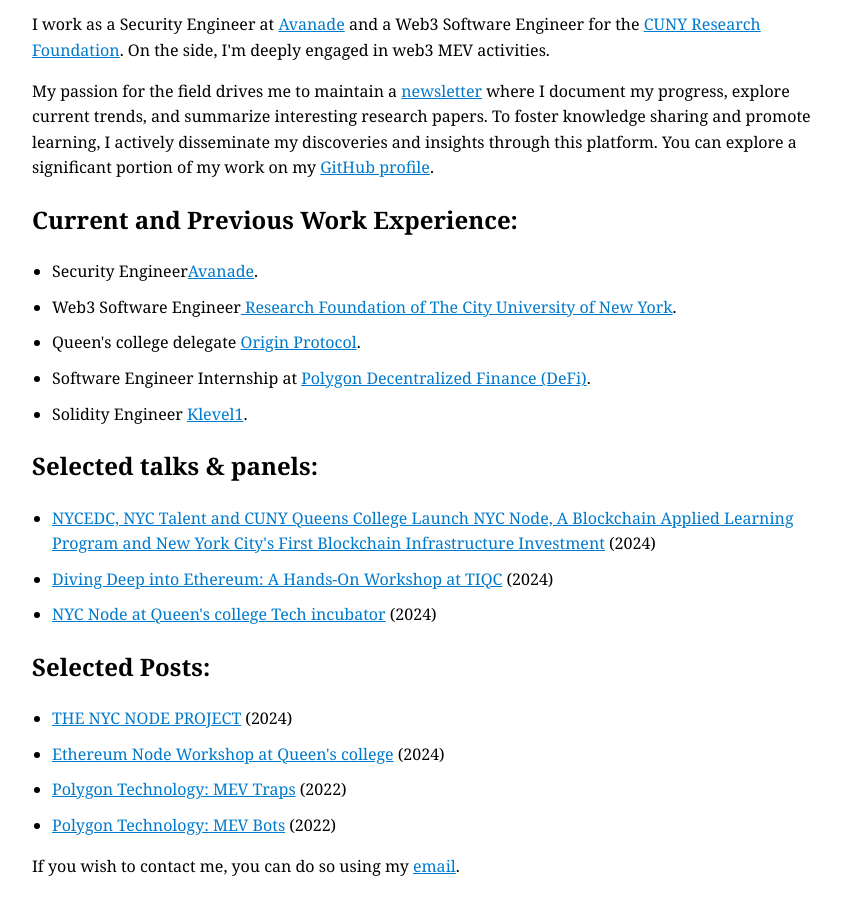
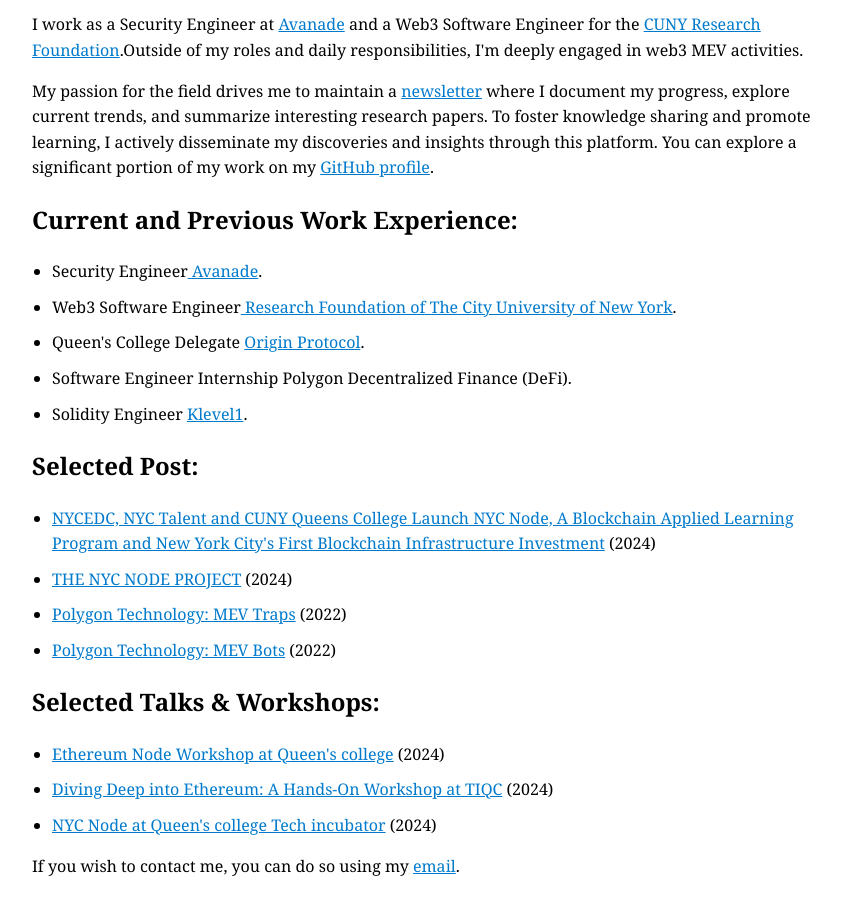
Before and after one commit to BaldwinCepeda/Baldwincepeda.github.io, a plain HTML site: page index.html in a window 1280 px wide. Shown: the part 139-1053 px from the top of the page, without its empty margins (208-1049 px from the left). Drawn offline with Linux system fonts and the light colour scheme.

Commit message:
New updates + testing

```diff
--- a/index.html
+++ b/index.html
@@ -20,10 +20,11 @@
       </div>
       <p>
         I work as a Security Engineer at
-        <a href="https://www.avanade.com/en-us">Avanade</a> and a Web3 Software
+        <a href="https://www.avanade.com/en-us"> Avanade</a> and a Web3 Software
         Engineer for the
         <a href="https://www.rfcuny.org/RFWebsite/">CUNY Research Foundation</a
-        >. On the side, I'm deeply engaged in web3 MEV activities.
+        >.Outside of my roles and daily responsibilities, I'm deeply engaged in
+        web3 MEV activities.
       </p>
       <p>
         My passion for the field drives me to maintain a
@@ -38,7 +39,7 @@
       <h2>Current and Previous Work Experience:</h2>
       <ul>
         <li>
-          Security Engineer<a href="https://www.avanade.com/en-us">Avanade</a>.
+          Security Engineer<a href="https://www.avanade.com/en-us"> Avanade</a>.
         </li>
         <li>
           Web3 Software Engineer<a href="https://www.rfcuny.org/RFWebsite/">
@@ -46,18 +47,18 @@
           >.
         </li>
         <li>
-          Queen's college delegate
+          Queen's College Delegate
           <a href="https://www.originprotocol.com">Origin Protocol</a>.
         </li>
         <li>
-          Software Engineer Internship at
-          <a href="https://polygon.technology"
-            >Polygon Decentralized Finance (DeFi)</a
+          Software Engineer Internship
+          <a href="https://polygon.technology"></a>
+            Polygon Decentralized Finance (DeFi)</a
           >.
         </li>
         <li>Solidity Engineer <a href="https://www.klevel.one">Klevel1</a>.</li>
       </ul>
-      <h2>Selected talks & panels:</h2>
+      <h2>Selected Post:</h2>
       <ul>
         <li>
           <a
@@ -65,6 +66,32 @@
             >NYCEDC, NYC Talent and CUNY Queens College Launch NYC Node, A
             Blockchain Applied Learning Program and New York City's First
             Blockchain Infrastructure Investment</a
+          >
+          (2024)
+        </li>
+        <li><a href="https://nycnode.org">THE NYC NODE PROJECT</a> (2024)</li>
+
+
+        <li>
+          <a
+            href="https://polygondefi.substack.com/p/mev-traps?utm_source=profile&utm_medium=reader2"
+            >Polygon Technology: MEV Traps</a
+          >
+          (2022)
+        </li>
+        <li>
+          <a
+            href="https://polygondefi.substack.com/p/mev-bots?utm_source=profile&utm_medium=reader2"
+            >Polygon Technology: MEV Bots</a
+          >
+          (2022)
+        </li>
+      </ul>
+      <h2>Selected Talks & Workshops:</h2>
+      <ul>
+        <li>
+          <a href="https://lab.techincubatorqc.com/projects/"
+            >Ethereum Node Workshop at Queen's college</a
           >
           (2024)
         </li>
@@ -82,30 +109,6 @@
           (2024)
         </li>
       </ul>
-      <h2>Selected Posts:</h2>
-      <ul>
-        <li><a href="https://nycnode.org">THE NYC NODE PROJECT</a> (2024)</li>
-        <li>
-          <a href="https://lab.techincubatorqc.com/projects/"
-            >Ethereum Node Workshop at Queen's college</a
-          >
-          (2024)
-        </li>
-        <li>
-          <a
-            href="https://polygondefi.substack.com/p/mev-traps?utm_source=profile&utm_medium=reader2"
-            >Polygon Technology: MEV Traps</a
-          >
-          (2022)
-        </li>
-        <li>
-          <a
-            href="https://polygondefi.substack.com/p/mev-bots?utm_source=profile&utm_medium=reader2"
-            >Polygon Technology: MEV Bots</a
-          >
-          (2022)
-        </li>
-      </ul>
       <p>
         If you wish to contact me, you can do so using my
         <a href="mailto:Baldwincepeda@icloud.com">email</a>.
```
